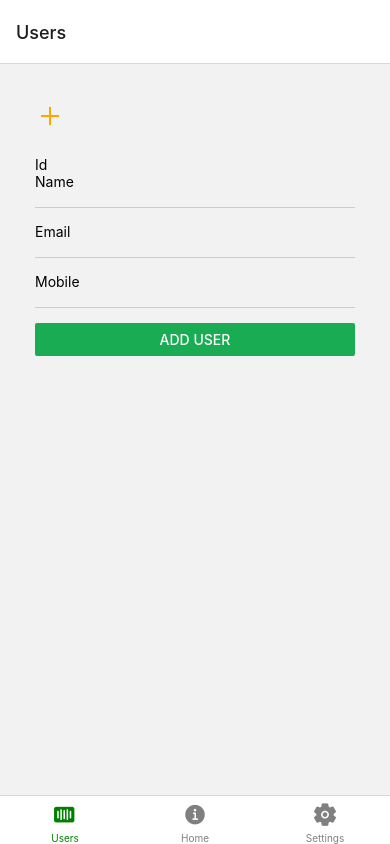
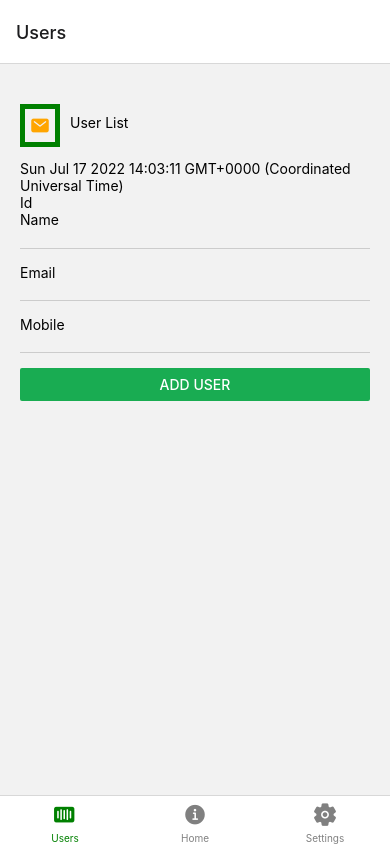
Before and after one commit to humblesami/rntabs, a React Native app: screen /UserUpdate in a window 390 px wide. Built offline with nearby package versions, Linux system fonts and the light colour scheme; no server answers.

Commit message:
setting user nav button

```diff
--- a/src/navigation/navbutton.js
+++ b/src/navigation/navbutton.js
@@ -1,15 +1,15 @@
 import { TouchableOpacity, View, StyleSheet } from 'react-native';
 import Ionicons from 'react-native-vector-icons/Ionicons';
 
-function NavButton({ onPress }) {
+function NavButton({ onPress, icon }) {
     //
     return (
         <TouchableOpacity onPress={ onPress }>
             <View style={styles.container}>
                 <Ionicons
-                    name="ios-add"
+                    name={icon ? icon : "ios-add"}
                     color="orange"
-                    size={32}
+                    size={20}
                 />
             </View>
         </TouchableOpacity>
@@ -18,8 +18,9 @@ function NavButton({ onPress }) {
 
 const styles = StyleSheet.create({
     container: {
-        flex: 1,
-        paddingBottom: 22
+        borderColor: 'green',
+        borderWidth: 5,
+        padding: 5
     },
 });
 
--- a/src/screens/UserList.js
+++ b/src/screens/UserList.js
@@ -6,36 +6,34 @@ import { ListItem } from 'react-native-elements'
 // import { FlatList } from 'react-native-web';
 import apiClient from '../api';
 import NavButton from '../navigation/navbutton';
-import routes from '../navigation/routes';
+import {EditStyles} from './edit_screen';
 
 
 class UserScreen extends Component {
 
-    constructor() {
+    constructor(received) {
         super();
         this.state = {
             isLoading: true,
             userArr: [],
             error: ''
         };
-    }
-
-    componentDidMount() {
         this.getData();
+        console.log(received.route.params);
     }
 
     getData(){
         let obj_this = this;
 
         apiClient.get_data('/user-list', {a:1, b:2}).then(function(res){
-            console.log("response", res);
+            // console.log("response", res);
             if(res.status == 'error'){
                 obj_this.setState({ error: res.data, isLoading: false });
             }
             else{
                 obj_this.setState({ userArr : res.data, isLoading: false});
             }
-            // console.log(obj_this.state);
+            // console.log(res.data);
         }).catch((err) => {
             obj_this.setState({ error: 'Error in request '+err, isLoading: false });
         });
@@ -52,28 +50,23 @@ class UserScreen extends Component {
         }
 
         let error_message = obj_this.state.error;
-        if (error_message) {
-            return (
+        //<NavButton onPress={() => obj_this.props.navigation.navigate('UserUpdate')} />
+        return (
+            <ScrollView style={EditStyles.container}>
+                <View style={EditStyles.buttonWithText}>
+                    <View>
+                        <NavButton onPress={() => obj_this.props.navigation.navigate('UserUpdate', {q: new Date().toString()})} />
+                    </View>
+                    <View style={{paddingTop: 10, paddingLeft:10}}>
+                        <Text>Add New User</Text>
+                    </View>
+                </View>
                 <View style={styles.messageOnly}>
-                    <NavButton onPress={() => obj_this.props.navigation.navigate(routes.UserUpdate, {})} />
                     <Text>{error_message}</Text>
                 </View>
-            )
-        }
-
-        if( !obj_this.state.userArr.length ){
-            return (
-                <View style={styles.messageOnly}>
-                    <NavButton onPress={() => obj_this.props.navigation.navigate(routes.UserUpdate, {})} />
-                    <Text>No List Items</Text>
-                </View>
-            )
-        }
-        return (
-            <ScrollView style={styles.container}>
-                <NavButton onPress={() => obj_this.props.navigation.navigate(routes.UserUpdate)} />
                 {
                     obj_this.state.userArr.map((item, i) => {
+                        item.mobile = item.mobile ? item.mobile : item.phone;
                         return (
                             <ListItem
                                 key={item.id}
@@ -101,7 +94,7 @@ const styles = StyleSheet.create({
         paddingBottom: 22
     },
     messageOnly:{
-        padding: 40,
+        paddingTop: 30,
     },
     preloader: {
         left: 0,
--- a/src/screens/UserUpdate.js
+++ b/src/screens/UserUpdate.js
@@ -1,5 +1,5 @@
 import {EditScreen, EditStyles} from './edit_screen';
-import { Button, TextInput, ScrollView, ActivityIndicator, View } from 'react-native';
+import { Button, TextInput, ScrollView, ActivityIndicator, Text, View } from 'react-native';
 import NavButton from '../navigation/navbutton';
 import ErrorMessage from './ErrorMessage';
 
@@ -27,8 +27,19 @@ class AddUserScreen extends EditScreen {
         }
         return (
             <ScrollView style={EditStyles.container}>
-                <NavButton onPress={() => obj_this.props.navigation.navigate('UserList')} />
+                <View style={EditStyles.buttonWithText}>
+                    <View>
+                        <NavButton icon="mail" onPress={() => obj_this.props.navigation.navigate('UserList', {q: new Date().toString()})} />
+                    </View>
+                    <View style={{paddingTop: 10, paddingLeft:10}}>
+                        <Text>User List</Text>
+                    </View>
+                </View>
+
                 <ErrorMessage txt={obj_this.state.error} />
+                <View>
+                    <Text>{new Date().toString()}</Text>
+                </View>
                 <View>
                     <TextInput
                         placeholder={'Id'}
--- a/src/screens/edit_screen.js
+++ b/src/screens/edit_screen.js
@@ -15,7 +15,7 @@ class EditScreen extends Component {
         this.attributes.forEach((prop)=>{
             _self.state[prop] = '';
         });
-        console.log(this.state, this.attributes, received_obj);
+        // console.log(this.state, this.attributes, received_obj);
         if(received_obj && received_obj.id){
             this.attributes.forEach((prop)=>{
                 _self.state[prop] = received_obj[prop];
@@ -29,10 +29,10 @@ class EditScreen extends Component {
             isLoading: true,
         });
         apiClient.post_data(endpoint, obj_this.get_state()).then((res) => {
-            console.log(res);
+            // console.log(res);
             if(res && res.status == 'success'){
                 obj_this.reset_state();
-                obj_this.props.navigation.navigate(next_screen);
+                obj_this.props.navigation.navigate(next_screen, {q: new Date().toString()});
             }
             else{
                 if(res && res.status == 'error'){
@@ -87,7 +87,7 @@ class EditScreen extends Component {
 const EditStyles = StyleSheet.create({
     container: {
         flex: 1,
-        padding: 35
+        padding: 20
     },
     inputGroup: {
         flex: 1,
@@ -104,7 +104,15 @@ const EditStyles = StyleSheet.create({
         position: 'absolute',
         alignItems: 'center',
         justifyContent: 'center'
-    }
+    },
+    buttonWithText: {
+        flex: 1,
+        paddingTop: 20,
+        paddingBottom: 20,
+        flexWrap: "wrap",
+        flexDirection: "row",
+    },
+
 });
 
 export { EditScreen, EditStyles};
```
